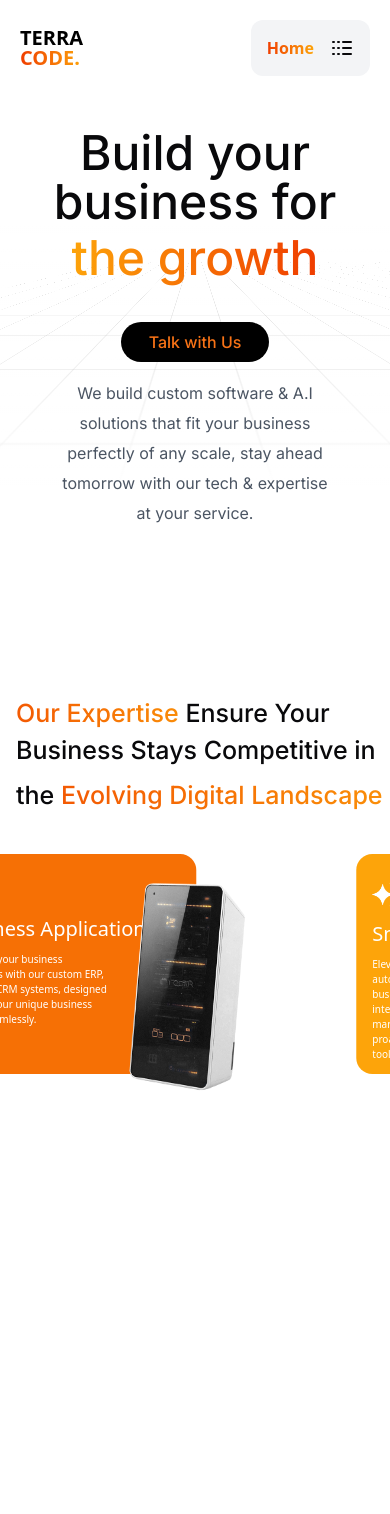
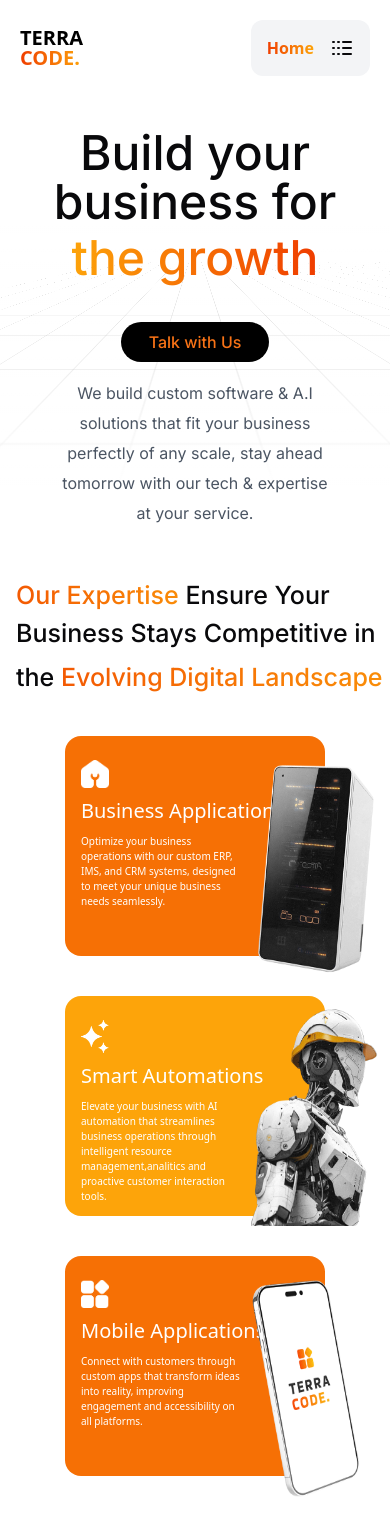
Before and after one commit to Terracode-Dev/Main-Site, a React (Vite) app: page / in a window 390 px wide. Shown: the top 1514 px of the page. Built offline with nearby package versions, Linux system fonts and the light colour scheme.

Commit message:
service card ok

```diff
--- a/src/components/home/Services.tsx
+++ b/src/components/home/Services.tsx
@@ -37,7 +37,27 @@ const HorizontalScrollCarousel = () => {
 
 
   return (
-    <section ref={targetRef} className="relative h-[200vh] ">
+    <div>
+      <div>
+      <div className=" flex flex-col   sm:-mb-0 sm:py-0 sm:justify-center overflow-hidden sm:hidden">
+        <div className="md:text-[25px] lg:text-[45px] text-[25px] ml-4 ">
+        {our}<br/>
+        {ev}
+        </div>
+        <div className="ml-4">
+           {/* Learn More Button */}
+           {/* <button className={` text-nowrap w-fit  px-6 py-3 mt-4 text-sm rounded-3xl sm:text-base md:text-lg border border-orange-500 hover:bg-gradient-to-r from-[#EF3D00] to-[#FDA40A] hover:text-white inter`}>
+            Learn More
+          </button> */}
+        </div>
+        <div className="flex flex-col justify-center items-center   gap-10 mt-8  w-full h-full mb-[20%] cursor-grab active:cursor-grabbing">
+          {cards.map((card) => (
+            <Card card={card} key={card.id} />
+          ))}
+        </div>
+      </div>
+      </div>
+    <section ref={targetRef} className="relative h-[200vh] hidden sm:block">
       {/* mobile view */}
       <div className="sticky top-0 flex justify-center items-center overflow-hidden py-5 -mt-[5%] mb-[10%]  lg:hidden">
       <div className=" flex flex-col py-[30%] -mb-[30%] sm:-mb-0 sm:py-0 sm:justify-center  h-[100vh] overflow-hidden ">
@@ -79,6 +99,7 @@ const HorizontalScrollCarousel = () => {
       </div>
       </div>
     </section>
+    </div>
   );
 };
 
```
